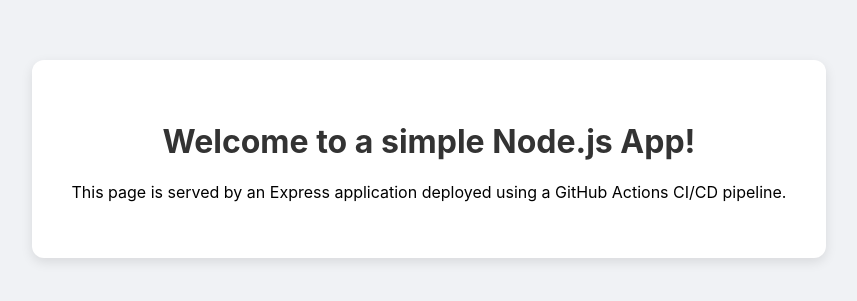
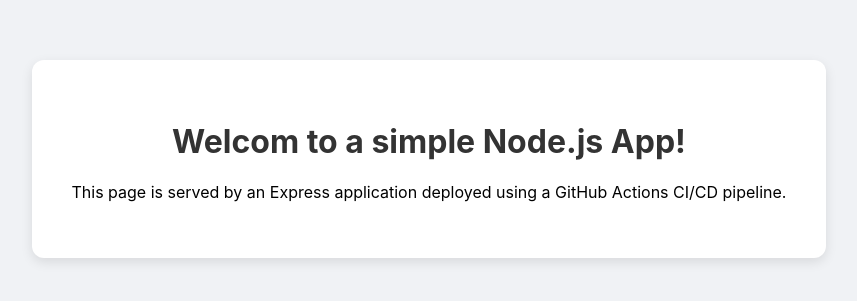
Before and after one commit to chungsiksong/cmpe131-lab8, a plain HTML site: page index.html in a window 1280 px wide. Shown: the part 241-542 px from the top of the page, without its empty margins (211-1068 px from the left). Drawn offline with Linux system fonts and the light colour scheme.

Commit message:
Test: Break the test

```diff
--- a/index.html
+++ b/index.html
@@ -8,7 +8,7 @@
 </head>
 <body>
   <div class="container">
-    <h1>Welcome to a simple Node.js App!</h1>
+    <h1>Welcom to a simple Node.js App!</h1>
     <p>This page is served by an Express application deployed using a GitHub Actions CI/CD pipeline.</p>
   </div>
 </body>
```
